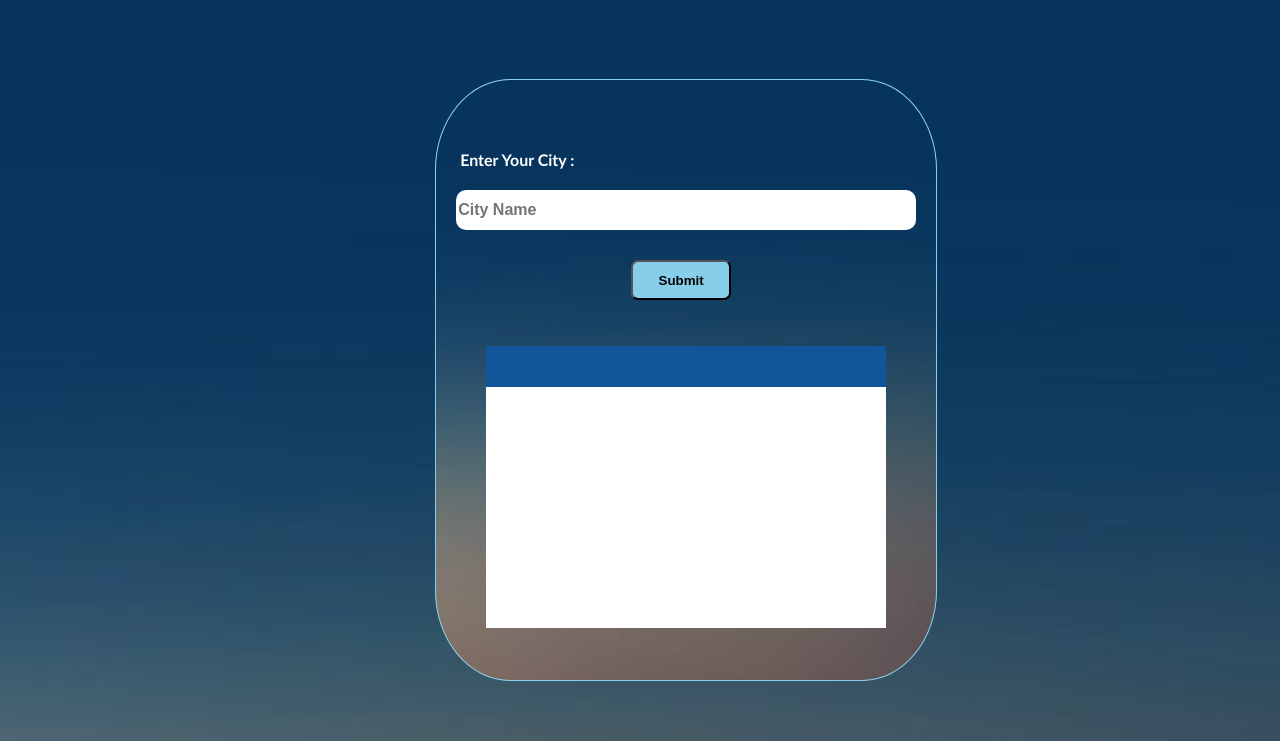
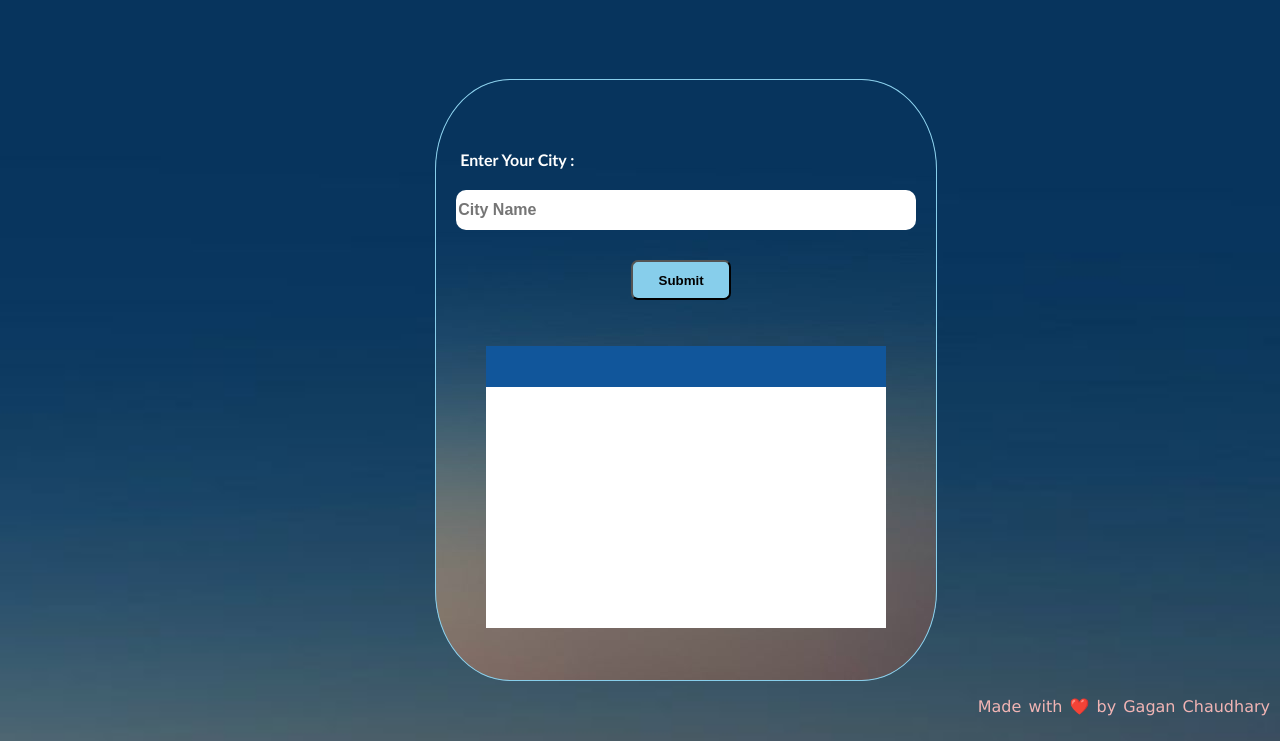
Before and after one commit to GaganChaudhary6378/Weather-App, a plain HTML site: page index.html in a window 1280 px wide. Shown: the part 55-800 px from the top of the page. Drawn offline with nearby package versions, Linux system fonts and the light colour scheme.

Commit message:
final changes made

```diff
--- a/index.css
+++ b/index.css
@@ -103,3 +103,11 @@ input{
     margin-top: -28px;
     padding-left: 10px;
 }
+.thanks{
+    display: flex;
+    justify-content: right;
+    padding-right: 10px;
+    word-spacing: 2px;
+    color:rgb(241, 180, 180);
+    font-family:Verdana, Geneva, Tahoma, sans-serif;
+}
--- a/index.html
+++ b/index.html
@@ -26,6 +26,7 @@
             <div id="weather-desc"></div>
         </div>
       </div>
+      <p class="thanks">Made with ❤️ by Gagan Chaudhary</p>
     </div>
     <script src="https://cdn.jsdelivr.net/npm/typed.js@2.0.12"></script>
     <script>
--- a/index.js
+++ b/index.js
@@ -14,6 +14,8 @@ fetch(`https://api.weatherapi.com/v1/current.json?key=91e5f2cc26f041a492f1452152
         renderWeather(data);
   });
     searchEl.value="";
+
+
 })
 
 function renderWeather(data){
@@ -32,4 +34,5 @@ function renderWeather(data){
     `;
     weatherDescEl.innerHTML=html;
 
+
 }
```
